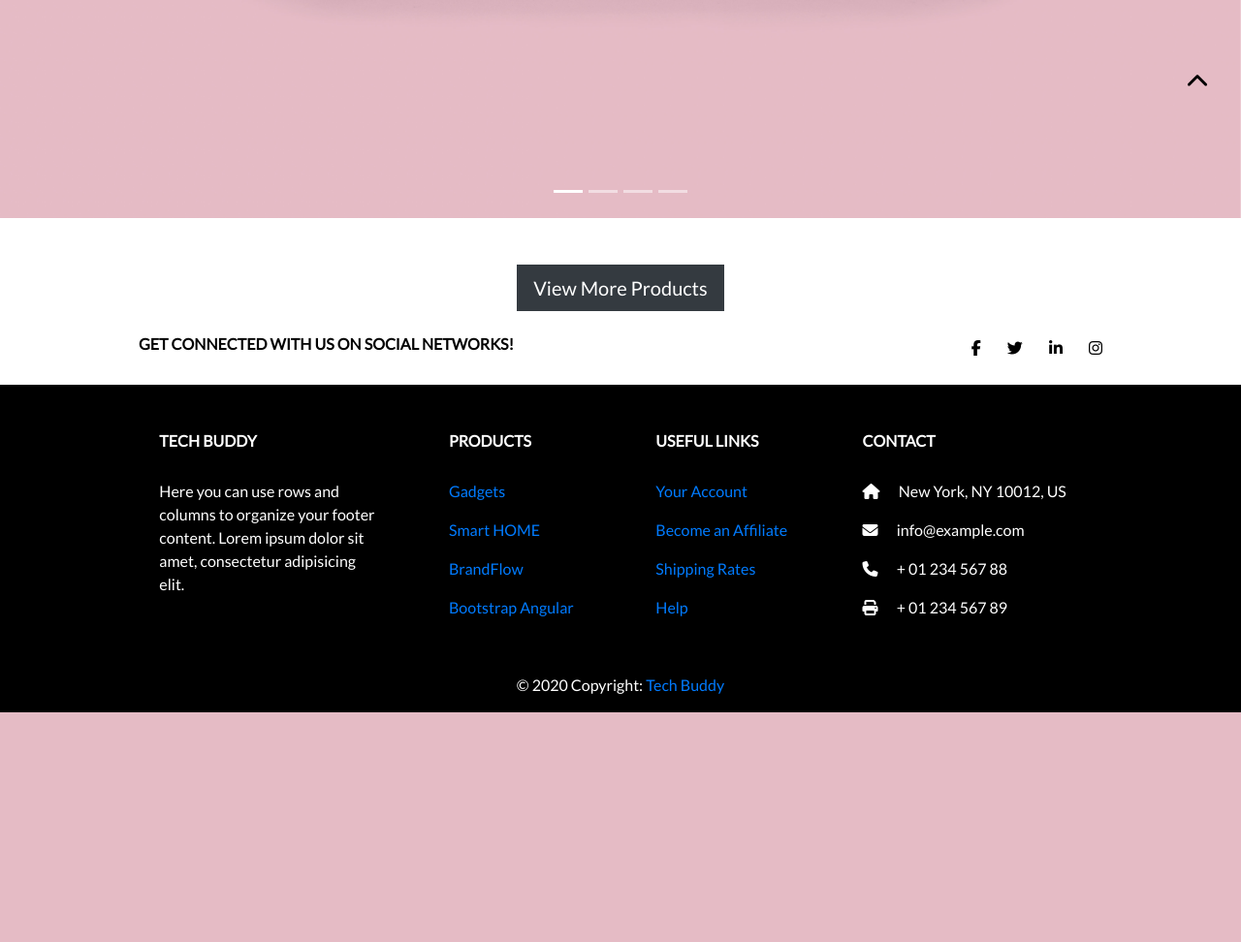
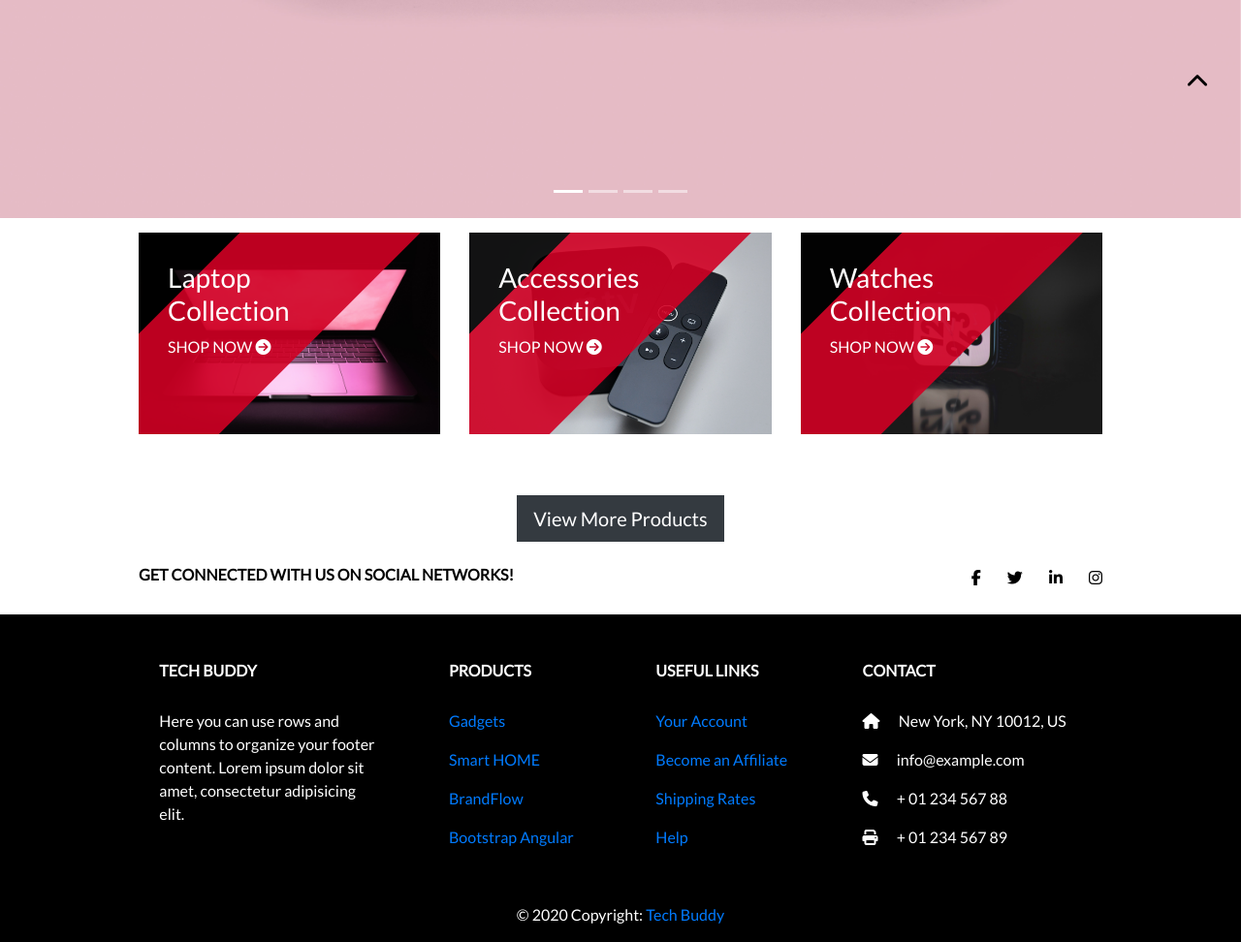
Before and after one commit to sree0831/MSP-4, a Django app: page / in a window 1280 px wide. Shown: the part 628-1600 px from the top of the page at 97% size. Before the commit the page ends 1363 px from the top, so only its background shows below. Run offline with Django 3.2, Linux system fonts and the light colour scheme; some libraries are stand-ins or nearby versions.

Commit message:
added products to index

```diff
--- a/home/templates/home/index.html
+++ b/home/templates/home/index.html
@@ -9,7 +9,59 @@
 
 {% include 'includes/carousel.html' %}
 
+<!-- SECTION -->
+		<div class="section">
+			<!-- container -->
+			<div class="container">
+				<!-- row -->
+				<div class="row">
+					<!-- shop -->
+					<div class="col-md-4 col-xs-6">
+						<div class="shop">
+							<div class="shop-img">
+								<img src="./media/shop3.jpg" alt="">
+							</div>
+							<div class="shop-body">
+								<h3>Laptop<br>Collection</h3>
+								<a href="{% url 'products' %}?category=computers_tablets" class="cta-btn">Shop now <i class="fa fa-arrow-circle-right"></i></a>
+							</div>
+						</div>
+					</div>
+					<!-- /shop -->
 
+					<!-- shop -->
+					<div class="col-md-4 col-xs-6">
+						<div class="shop">
+							<div class="shop-img">
+								<img src="./media/shop1.jpg" alt="">
+							</div>
+							<div class="shop-body">
+								<h3>Accessories<br>Collection</h3>
+								<a href="{% url 'products' %}?category=cell_Phones_accessories" class="cta-btn">Shop now <i class="fa fa-arrow-circle-right"></i></a>
+							</div>
+						</div>
+					</div>
+					<!-- /shop -->
+
+					<!-- shop -->
+					<div class="col-md-4 col-xs-6">
+						<div class="shop">
+							<div class="shop-img">
+								<img src="./media/shop2.jpg" alt="">
+							</div>
+							<div class="shop-body">
+								<h3>Watches<br>Collection</h3>
+								<a href="{% url 'products' %}?category=watches_jewelery" class="cta-btn">Shop now <i class="fa fa-arrow-circle-right"></i></a>
+							</div>
+						</div>
+					</div>
+					<!-- /shop -->
+				</div>
+				<!-- /row -->
+			</div>
+			<!-- /container -->
+		</div>
+		<!-- /SECTION -->
 <!-- Products showcase -->
 
         <div class="text-center pt-5">
--- a/static/css/base.css
+++ b/static/css/base.css
@@ -91,7 +91,80 @@ a.category-badge > span.badge:hover {
 .btt-link,
 .update-link,
 .remove-item {
-    cursor: pointer;
+    cursor: auto;
+}
+
+/*=========================================================
+	04 -> CATEGORY SHOP
+===========================================================*/
+
+.shop {
+  position: relative;
+  overflow: hidden;
+  margin: 15px 0px;
+}
+
+.shop:before {
+  content: "";
+  position: absolute;
+  top: 0;
+  bottom: 0;
+  left: 0px;
+  width: 60%;
+  background:  #D10024;
+  opacity: 0.9;
+  -webkit-transform: skewX(-45deg);
+  -ms-transform: skewX(-45deg);
+  transform: skewX(-45deg);
+}
+
+.shop:after {
+  content: "";
+  position: absolute;
+  top: 0;
+  bottom: 0;
+  left: 1px;
+  width: 100%;
+  background: black;
+  opacity: 0.9;
+  -webkit-transform: skewX(-45deg) translateX(-100%);
+  -ms-transform: skewX(-45deg) translateX(-100%);
+  transform: skewX(-45deg) translateX(-100%);
+}
+
+.shop .shop-img {
+  position: relative;
+  background-color: #E4E7ED;
+  z-index: -1;
+}
+
+.shop .shop-img>img {
+  width: 100%;
+  -webkit-transition: 0.2s all;
+  transition: 0.2s all;
+}
+
+.shop:hover .shop-img>img {
+  -webkit-transform: scale(1.1);
+  -ms-transform: scale(1.1);
+  transform: scale(1.1);
+}
+
+.shop .shop-body {
+  position: absolute;
+  top: 0;
+  width: 75%;
+  padding: 30px;
+  z-index: 10;
+}
+
+.shop .shop-body h3 {
+  color: #FFF;
+}
+
+.shop .shop-body .cta-btn {
+  color: #FFF;
+  text-transform: uppercase;
 }
 
 /*scrol to top*/
```
Also changed, not shown: templates/base.html (+6 -1 lines), media/shop1.jpg (added), media/shop2.jpg (added), media/shop3.jpg (added).
